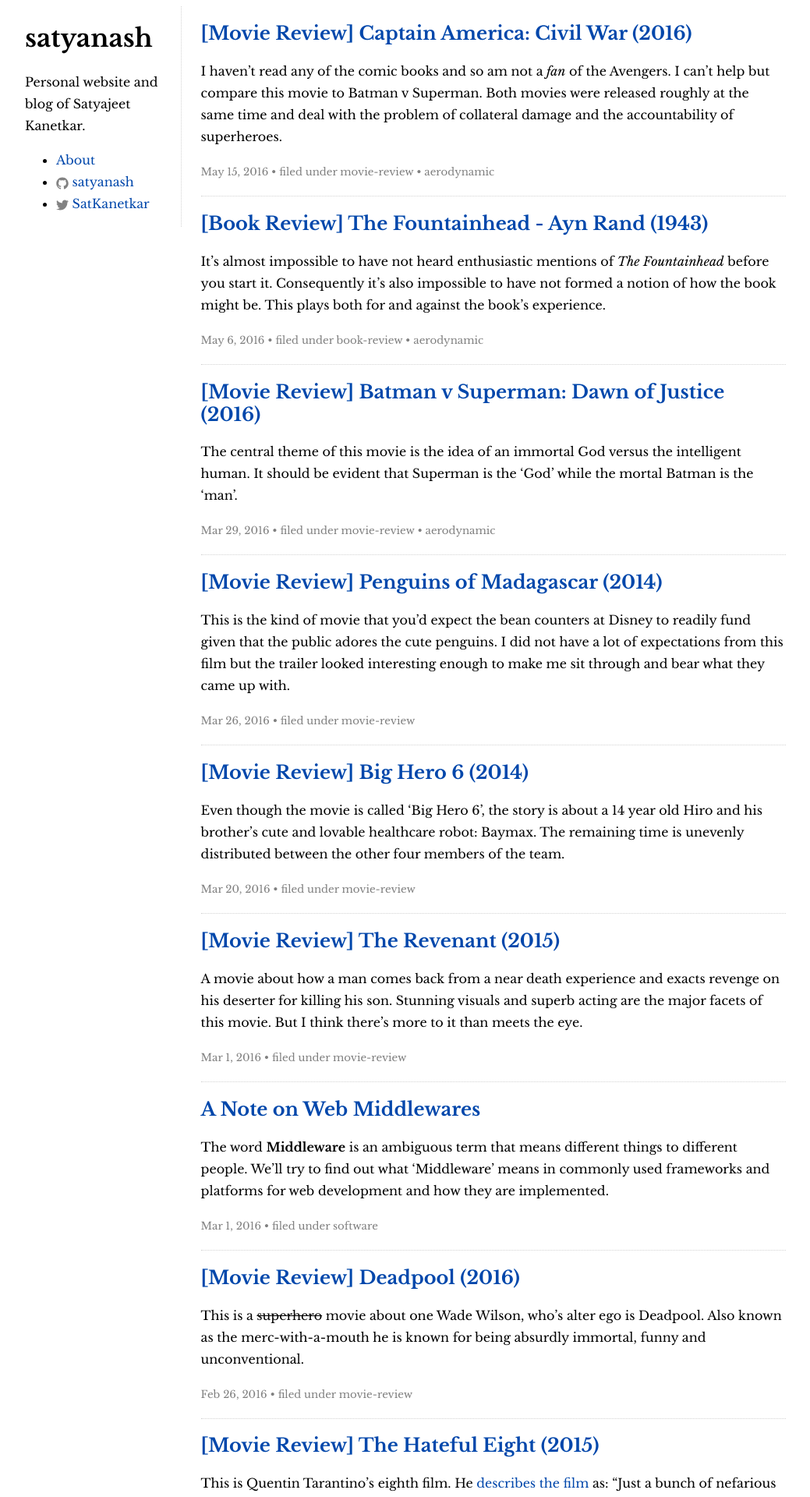
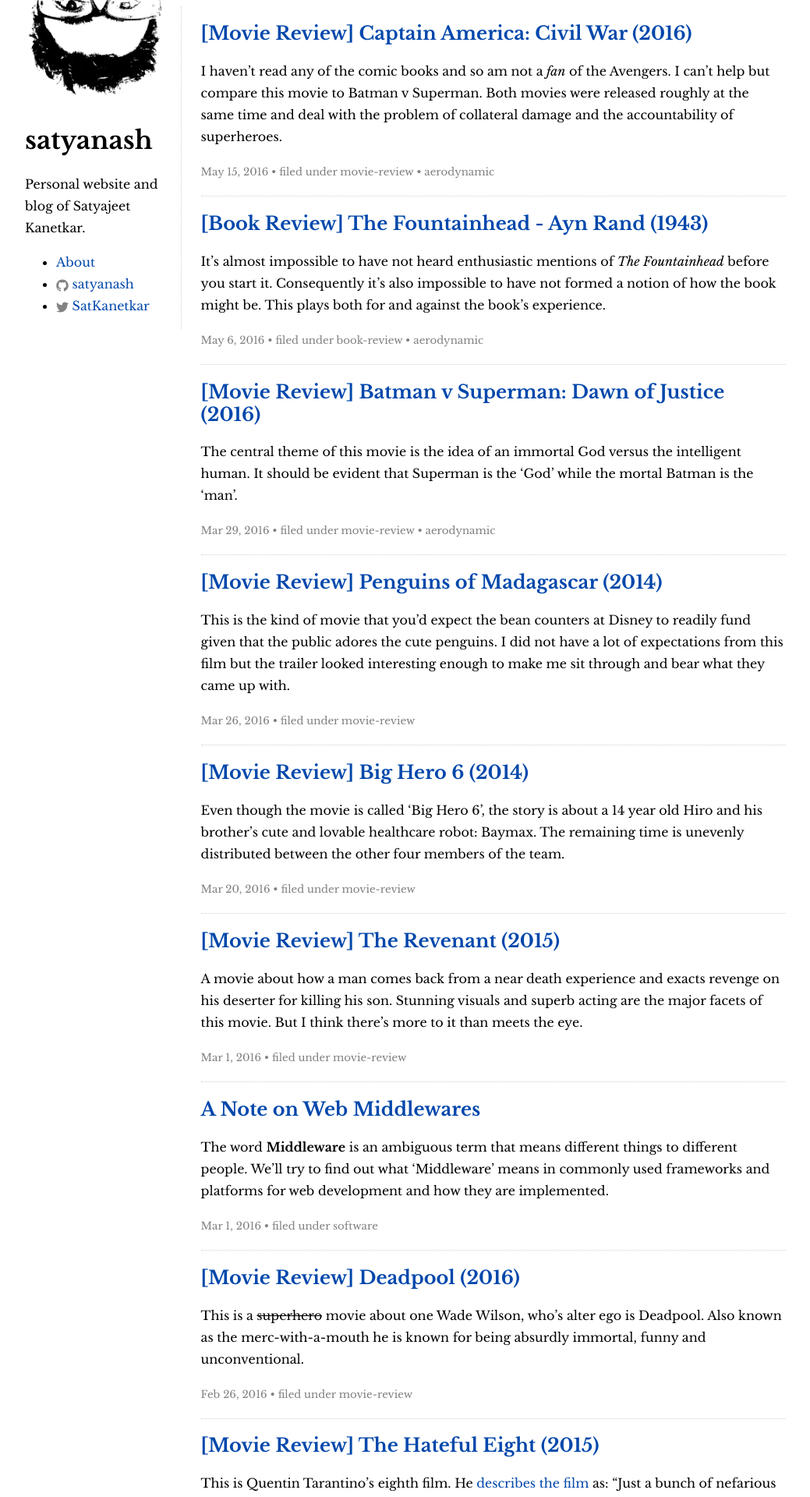
Before and after one commit to satyanash/satyanash.github.io, a Jekyll site: the page built from index.html, in a window 1280 px wide. Shown: the top 1920 px of the page at 78% size, without its empty margins (108-1147 px from the left). Built offline with Jekyll 4.4.1, drawn with Linux system fonts in a browser that asks for light colours.

Commit message:
add image to site header

```diff
--- a/_includes/header.html
+++ b/_includes/header.html
@@ -9,6 +9,7 @@
 	-->
 
 	<div class="header-content">
+		<img src="/upsdown_satkan.png" style="max-width:180px;transform:translateY(-8px);"/>
 		<h1>
 			<a href="{{ site.baseurl }}/">
 				{{ site.title }}
```
Also changed, not shown: upsdown_satkan.png (added).
